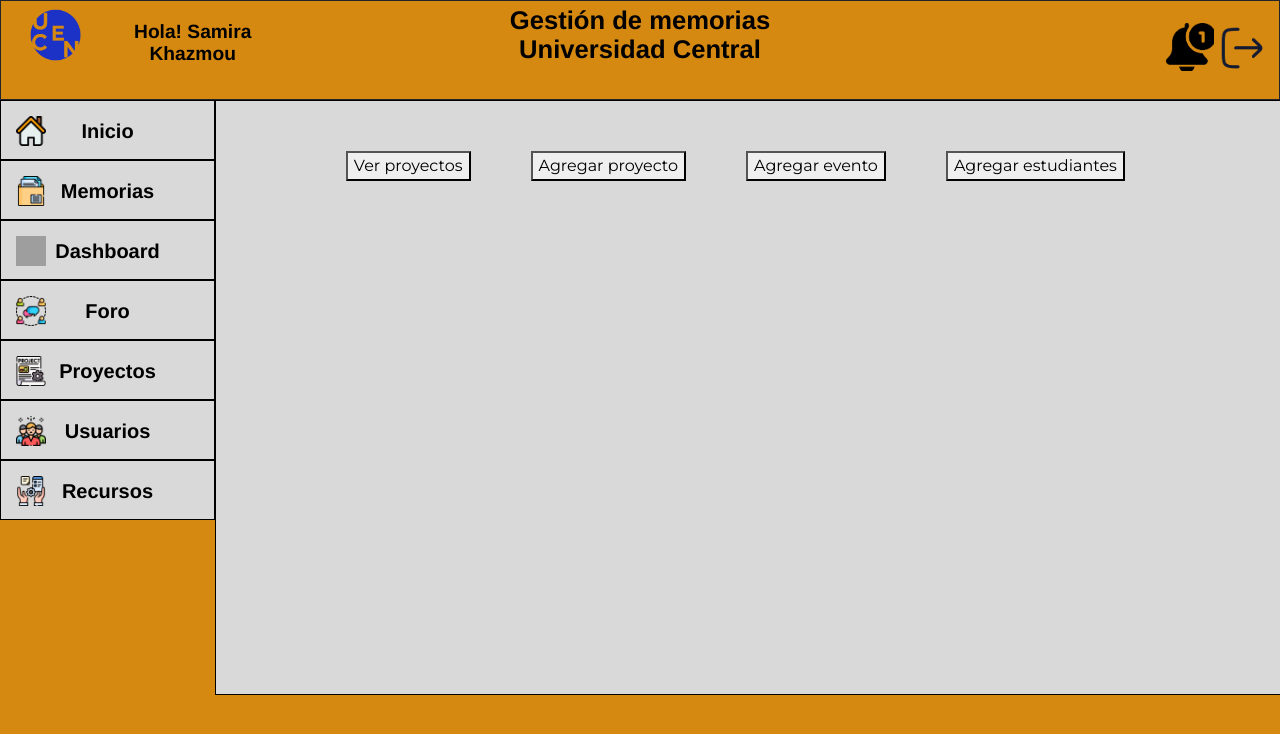
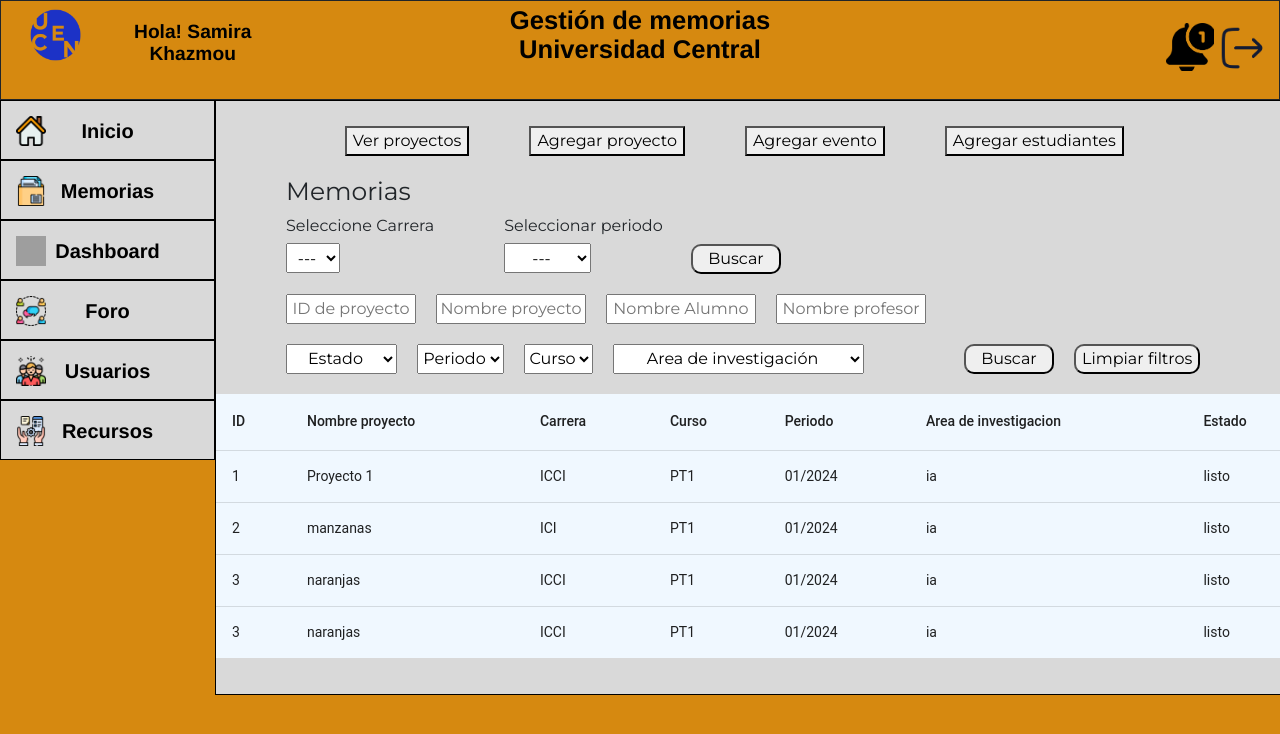
Before and after one commit to JoseGavilan1/ucen-memorias, an Angular app: page /#/memorias in a window 1280 px wide. Shown: the top 734 px of the page. Built offline with nearby package versions, Linux system fonts and the light colour scheme; grey boxes are pictures that could not be loaded.

Commit message:
04-03-2024 all day

```diff
--- a/src/app/career-view/career-view.component.html
+++ b/src/app/career-view/career-view.component.html
@@ -1,9 +1,70 @@
 <app-header></app-header>
 <div class="component">
   <div class="overlap-group">
-    <button class="botones_interact">Ver proyectos</button>
-    <button class="botones_interact">Agregar proyecto</button>
-    <button class="botones_interact">Agregar evento</button>
-    <button class="botones_interact">Agregar estudiantes</button>
+    <div>
+      <button class="botones_interact">Ver proyectos</button>
+      <button class="botones_interact">Agregar proyecto</button>
+      <button class="botones_interact">Agregar evento</button>
+      <button class="botones_interact">Agregar estudiantes</button>
+    </div>
+    <div class="titulo-memorias">
+      <h1 class="titulo">Memorias</h1>
+    </div>
+    <div class="titulo-filtros">
+      <h2 class="titulo-filtros-label">Seleccione Carrera</h2>
+      <h2 class="titulo-filtros-label" style="margin-left: 70px;">Seleccionar periodo</h2>
+    </div>
+    <div class="contenedor-filtros">
+      <select name="Carreras" class="dropdown">
+        <option value="">---</option>
+        <option value="Informatica">ICCI</option>
+        <option value="Industrial">ICI</option>
+      </select>
+      <select name="Periodo" class="dropdown" style="margin-left: 164px; width: auto;">
+        <option value="">---</option>
+        <option value="Informatica">01/2024</option>
+        <option value="Industrial">02/2024</option>
+      </select>
+      <button class="boton-buscar">Buscar</button>
+    </div>
+    <div class="contenedor-input-filtros">
+      <input placeholder="ID de proyecto" class="input-case">
+      <input placeholder="Nombre proyecto" class="input-case" style="margin-left: 20px; width: 150px;">
+      <input placeholder="Nombre Alumno" class="input-case" style="margin-left: 20px; width: 150px;">
+      <input placeholder="Nombre profesor" class="input-case" style="margin-left: 20px; width: 150px;">
+    </div>
+    <div class="content-dropdowns-filters">
+      <select name="Estado" class="dropdown">
+        <option value="">Estado</option>
+        <option value="Pendiente">Pendiente</option>
+        <option value="Aprobado">Aprobado</option>
+        <option value="Rechazado">Rechazado</option>
+        <option value="etc">etc</option>
+      </select>
+      <select name="Periodo" class="dropdown" style="margin-left: 20px;">
+        <option value="">Periodo</option>
+        <option value="01/2024">01/2024</option>
+        <option value="01/2024">02/2024</option>
+      </select>
+      <select name="Curso" class="dropdown" style="margin-left: 20px;">
+        <option value="">Curso</option>
+        <option value="PT1">PT1</option>
+        <option value="PT2">PT2</option>
+      </select>
+      <select name="Curso" class="dropdown" style="margin-left: 20px;">
+        <option value="">Area de investigación</option>
+        <option value="PT1">IA</option>
+        <option value="PT2">Ciencia de datos</option>
+        <option value="PT2">Ingenieria de software</option>
+        <option value="PT2">Redes y telecomunicaciones</option>
+        <option value="PT2">Ciberseguridad</option>
+        <option value="PT2">Otro</option>
+      </select>
+      <button class="boton-buscar">Buscar</button>
+      <button class="boton-buscar" style="width: auto; margin-left: 20px;" >Limpiar filtros</button>
+    </div>
+    <div>
+      <app-tabla-usuarios></app-tabla-usuarios>
+    </div>
   </div>
 </div>
--- a/src/app/career-view/career-view.component.scss
+++ b/src/app/career-view/career-view.component.scss
@@ -18,10 +18,72 @@ $color_1: #000000;
       left: 215px;
       background-color: $background-color_1;
       border: 1px solid $border-color_1;
+      width: 99.8%;
+    }
+
+    .titulo{
+      font-size: 25px;
+    }
+
+    .titulo-memorias{
+      text-align: start;
+      margin-left: 70px;
+      margin-top: 20px;
     }
 
   .botones_interact{
     margin-right: 60px;
-    margin-top: 50px;
+    margin-top: 25px;
   }
+
+  .titulo-filtros{
+      text-align: left;
+      margin-left: 70px;
+      display: flex;
+      margin-top: 10px;
+  }
+
+  .titulo-filtros-label{
+    font-size: 16px;
+  }
+
+  .contenedor-filtros{
+    text-align: left;
+  }
+
+  .dropdown{
+    margin-left: 70px;
+    width: auto;
+    text-align: center;
+    height: 30px;
+  }
+
+  .boton-buscar{
+    margin-left: 100px;
+    width: 90px;
+    height: 30px;
+    border-radius: 10px;
+  }
+
+  .contenedor-input-filtros{
+    text-align: left;
+    margin-top: 20px;
+    margin-left: 70px;
+  }
+
+  .input-case{
+    height: 30px;
+    width: 130px;
+    text-align: center;
+  }
+
+  .content-dropdowns-filters{
+    text-align: left;
+    margin-top: 20px;
+  }
+
+  p{
+    margin-left: 20px;
+  }
+
 }
--- a/src/app/career-view/career-view.component.ts
+++ b/src/app/career-view/career-view.component.ts
@@ -1,4 +1,5 @@
-import { Component } from '@angular/core';
+import { Component, ViewChild } from '@angular/core';
+import { MatTable } from '@angular/material/table';
 
 @Component({
   selector: 'app-career-view',
@@ -6,5 +7,42 @@ import { Component } from '@angular/core';
   styleUrl: './career-view.component.scss'
 })
 export class CareerViewComponent {
+  columnas: string[] = ['id', 'nombre de proyecto', 'carrera', 'curso actual','periodo', 'area de investigacion','estado'];
 
+  datos: Articulo[] =
+  [new Articulo(1, 'Proyecto 1', 'ICCI','PT1','01/2024','ia','listo'),
+  new Articulo(2, 'manzanas', 'ICI','PT1','01/2024','ia','listo'),
+  new Articulo(3, 'naranjas', 'ICCI','PT1','01/2024','ia','listo'),
+
+  new Articulo(3, 'naranjas', 'ICCI','PT1','01/2024','ia','listo'),
+
+  new Articulo(3, 'naranjas', 'ICCI','PT1','01/2024','ia','listo'),
+
+  new Articulo(3, 'naranjas', 'ICCI','PT1','01/2024','ia','listo'),
+
+  new Articulo(3, 'naranjas', 'ICCI','PT1','01/2024','ia','listo'),];
+
+  articuloselect: Articulo = new Articulo(0, "", "","","","","");
+
+  @ViewChild(MatTable) tabla1!: MatTable<Articulo>;
+
+  borrarFila(cod: number) {
+    if (confirm("Realmente quiere borrarlo?")) {
+      this.datos.splice(cod, 1);
+      this.tabla1.renderRows();
+    }
+  }
+
+  agregar() {
+    this.datos.push(new Articulo(this.articuloselect.id, this.articuloselect.nombre_proyecto, this.articuloselect.carrera,
+      this.articuloselect.curso,this.articuloselect.periodo, this.articuloselect.area_investigacion, this.articuloselect.estado));
+    this.tabla1.renderRows();
+    this.articuloselect = new Articulo(0, "", "","","","","");
+  }
 }
+
+export class Articulo {
+  constructor(public id: number, public nombre_proyecto: string, public carrera: string, public curso: string, public periodo: string,
+    public area_investigacion: string, public estado: string) {
+  }
+}
--- a/src/app/sidebar/sidebar.component.html
+++ b/src/app/sidebar/sidebar.component.html
@@ -24,12 +24,6 @@
         <img class="icono-menu" src="../../assets/img/foro.png" />
       </a>
     </div>
-    <div class="MENU-PROYECTOS">
-      <a [routerLink]="['/proyectos']">
-        <div class="texto-menu">Proyectos</div>
-        <img class="icono-menu" src="../../assets/img/proyecto.png" />
-      </a>
-    </div>
     <div class="MENU-USUARIOS">
       <a [routerLink]="['/usuarios']">
         <div class="texto-menu">Usuarios</div>
--- a/src/app/sidebar/sidebar.component.scss
+++ b/src/app/sidebar/sidebar.component.scss
@@ -56,16 +56,13 @@
     top: 180px;
   }
 
-  .MENU-PROYECTOS {
+
+  .MENU-USUARIOS {
     top: 240px;
   }
 
-  .MENU-USUARIOS {
+  .MENU-RECURSOS {
     top: 300px;
-  }
-
-  .MENU-RECURSOS {
-    top: 360px;
   }
 
   .texto-menu {
--- a/src/app/tabla-usuarios/tabla-usuarios.component.html
+++ b/src/app/tabla-usuarios/tabla-usuarios.component.html
@@ -1,32 +1,45 @@
-<app-header></app-header>
-<div class="content">
+<div class="tabla-proyectos">
   <table mat-table [dataSource]="datos" class="mat-elevation-z8">
 
-    <ng-container matColumnDef="codigo">
-      <th mat-header-cell *matHeaderCellDef> Código </th>
-      <td mat-cell *matCellDef="let articulo"> {{articulo.codigo}} </td>
+    <ng-container matColumnDef="id">
+      <th mat-header-cell *matHeaderCellDef> ID </th>
+      <td mat-cell *matCellDef="let articulo"> {{articulo.id}} </td>
     </ng-container>
 
-    <ng-container matColumnDef="descripcion">
-      <th mat-header-cell *matHeaderCellDef> Descripción </th>
-      <td mat-cell *matCellDef="let articulo"> {{articulo.descripcion}} </td>
+    <ng-container matColumnDef="nombre de proyecto">
+      <th mat-header-cell *matHeaderCellDef> Nombre proyecto </th>
+      <td mat-cell *matCellDef="let articulo"> {{articulo.nombre_proyecto}} </td>
     </ng-container>
 
-    <ng-container matColumnDef="precio">
-      <th mat-header-cell *matHeaderCellDef> Precio </th>
-      <td mat-cell *matCellDef="let articulo"> {{articulo.precio}} </td>
+    <ng-container matColumnDef="carrera">
+      <th mat-header-cell *matHeaderCellDef> Carrera </th>
+      <td mat-cell *matCellDef="let articulo"> {{articulo.carrera}} </td>
     </ng-container>
 
-    <ng-container matColumnDef="borrar">
-      <th mat-header-cell *matHeaderCellDef> Borra? </th>
-      <td mat-cell *matCellDef="let j = index;">
-        <button mat-raised-button color="warn" focusable="false" (click)="borrarFila(j)">
-          Borra?
-        </button>
-      </td>
+    <ng-container matColumnDef="curso actual">
+      <th mat-header-cell *matHeaderCellDef> Curso </th>
+      <td mat-cell *matCellDef="let articulo"> {{articulo.curso}} </td>
+    </ng-container>
+
+    <ng-container matColumnDef="periodo">
+      <th mat-header-cell *matHeaderCellDef> Periodo </th>
+      <td mat-cell *matCellDef="let articulo"> {{articulo.periodo}} </td>
+    </ng-container>
+
+    <ng-container matColumnDef="area de investigacion">
+      <th mat-header-cell *matHeaderCellDef> Area de investigacion </th>
+      <td mat-cell *matCellDef="let articulo"> {{articulo.area_investigacion}} </td>
+    </ng-container>
+
+    <ng-container matColumnDef="estado">
+      <th mat-header-cell *matHeaderCellDef> Estado </th>
+      <td mat-cell *matCellDef="let articulo"> {{articulo.estado}} </td>
     </ng-container>
 
     <tr mat-header-row *matHeaderRowDef="columnas"></tr>
     <tr mat-row *matRowDef="let row; columns: columnas;"></tr>
   </table>
+  <table>
+
+  </table>
   </div>
--- a/src/app/tabla-usuarios/tabla-usuarios.component.scss
+++ b/src/app/tabla-usuarios/tabla-usuarios.component.scss
@@ -1,17 +1,17 @@
 table {
-  width: 100%;
+  margin-top: 20px;
+  text-align: center;
+  width: 10%;
 }
 
 .mat-elevation-z8{
-  width: 100%;
-  height: 100%;
-}
+  background-color: aliceblue;
 
 .content {
-  width: 100%;
   display: flex;
   flex-direction: column;
   margin:1rem auto;
-  max-width: 600px;
   box-shadow: -1px 3px 66px 0px rgba(0,0,0,0.75);
 }
+
+}
--- a/src/app/tabla-usuarios/tabla-usuarios.component.ts
+++ b/src/app/tabla-usuarios/tabla-usuarios.component.ts
@@ -8,15 +8,16 @@ import { MatTable } from '@angular/material/table';
 })
 
 export class TablaUsuariosComponent {
+  columnas: string[] = ['id', 'nombre de proyecto', 'carrera', 'curso actual','periodo', 'area de investigacion','estado'];
 
-  columnas: string[] = ['codigo', 'descripcion', 'precio', 'borrar'];
+  datos: Articulo[] =
+  [new Articulo(1, 'Proyecto 1', 'ICCI','PT1','01/2024','ia','listo'),
+  new Articulo(2, 'manzanas', 'ICI','PT1','01/2024','ia','listo'),
+  new Articulo(3, 'naranjas', 'ICCI','PT1','01/2024','ia','listo'),
 
-  datos: Articulo[] = [new Articulo(1, 'papas', 55),
-  new Articulo(2, 'manzanas', 53),
-  new Articulo(3, 'naranjas', 25),
-  ];
+  new Articulo(3, 'naranjas', 'ICCI','PT1','01/2024','ia','listo'),];
 
-  articuloselect: Articulo = new Articulo(0, "", 0);
+  articuloselect: Articulo = new Articulo(0, "", "","","","","");
 
   @ViewChild(MatTable) tabla1!: MatTable<Articulo>;
 
@@ -28,14 +29,15 @@ export class TablaUsuariosComponent {
   }
 
   agregar() {
-    this.datos.push(new Articulo(this.articuloselect.codigo, this.articuloselect.descripcion, this.articuloselect.precio));
+    this.datos.push(new Articulo(this.articuloselect.id, this.articuloselect.nombre_proyecto, this.articuloselect.carrera,
+      this.articuloselect.curso,this.articuloselect.periodo, this.articuloselect.area_investigacion, this.articuloselect.estado));
     this.tabla1.renderRows();
-    this.articuloselect = new Articulo(0, "", 0);
+    this.articuloselect = new Articulo(0, "", "","","","","");
   }
 }
 
-
 export class Articulo {
-  constructor(public codigo: number, public descripcion: string, public precio: number) {
+  constructor(public id: number, public nombre_proyecto: string, public carrera: string, public curso: string, public periodo: string,
+    public area_investigacion: string, public estado: string) {
   }
 }
```
Also changed, not shown: src/app/header/header.component.scss (line endings or trailing spaces).
